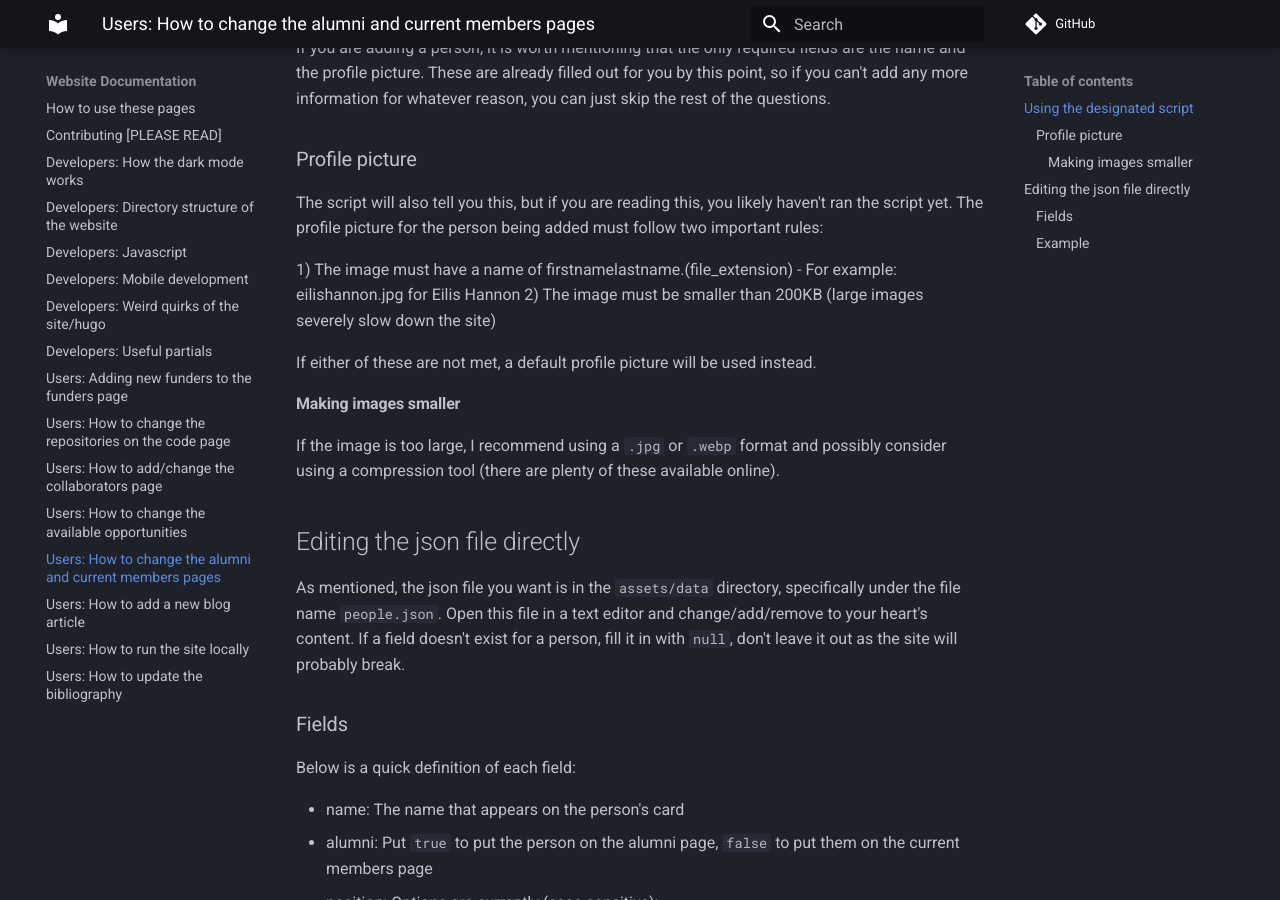
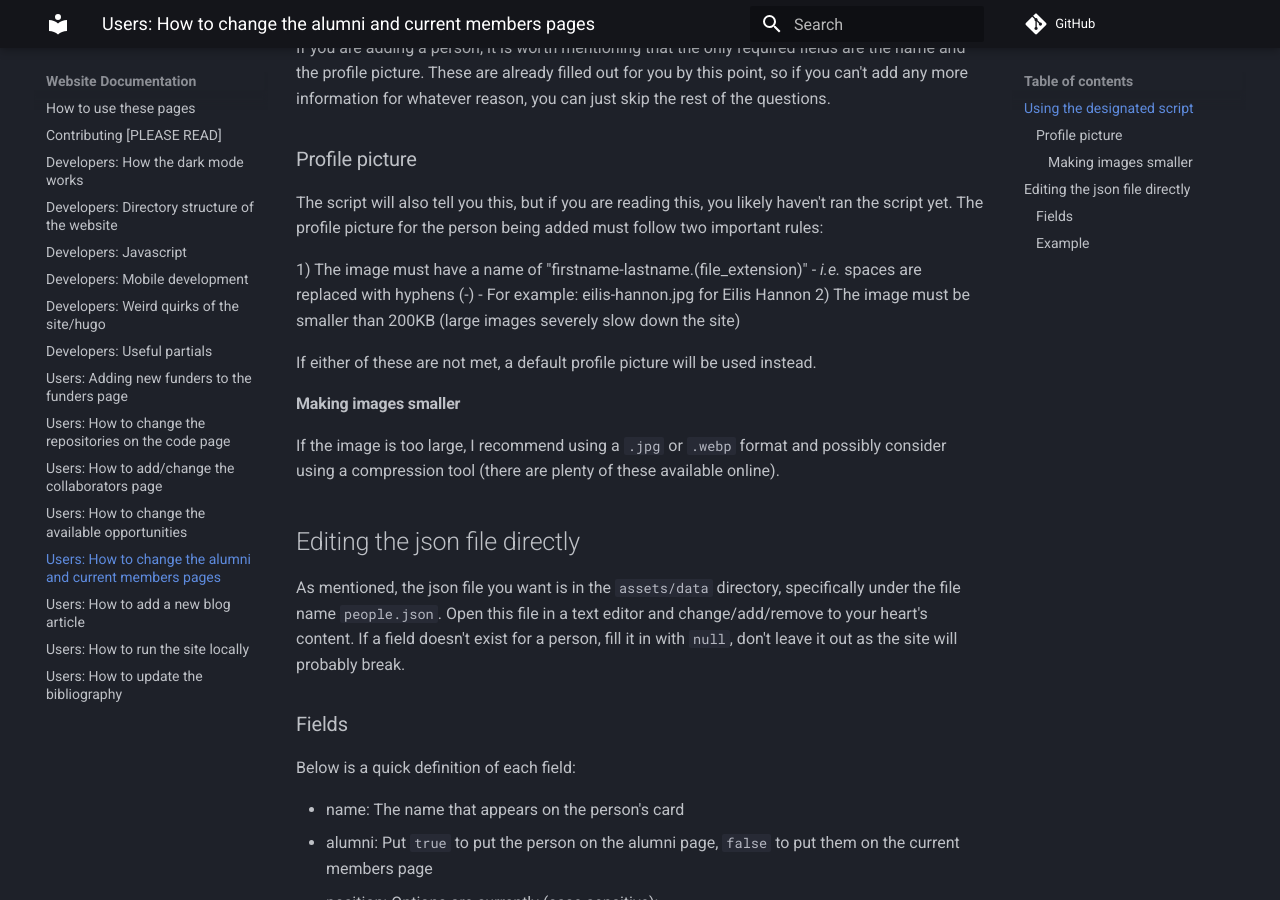
Before and after one commit to EpigeneticsExeter/EpigenomicsLabWeb, an MkDocs documentation site: the page built from documentation/docs/Users-changing-personnel.md, in a window 1280 px wide and 900 px high, scrolled down 698 px. Built offline with MkDocs 1.6.1 and Material for MkDocs 9.7.7, drawn with Linux system fonts in a browser that asks for light colours; comment, search, counter and statistics services are not loaded.

Commit message:
docs: update docs to reflect naming change

```diff
--- a/documentation/docs/Users-changing-personnel.md
+++ b/documentation/docs/Users-changing-personnel.md
@@ -35,8 +35,9 @@ The script will also tell you this, but if you are reading this, you likely
 haven't ran the script yet. The profile picture for the person being added
 must follow two important rules:
 
-1) The image must have a name of firstnamelastname.(file_extension)
-    - For example: eilishannon.jpg for Eilis Hannon
+1) The image must have a name of "firstname-lastname.(file_extension)"
+    - *i.e.* spaces are replaced with hyphens (-)
+    - For example: eilis-hannon.jpg for Eilis Hannon
 2) The image must be smaller than 200KB (large images severely slow down the
     site)
 
```
Also changed, not shown: 1 other file.
